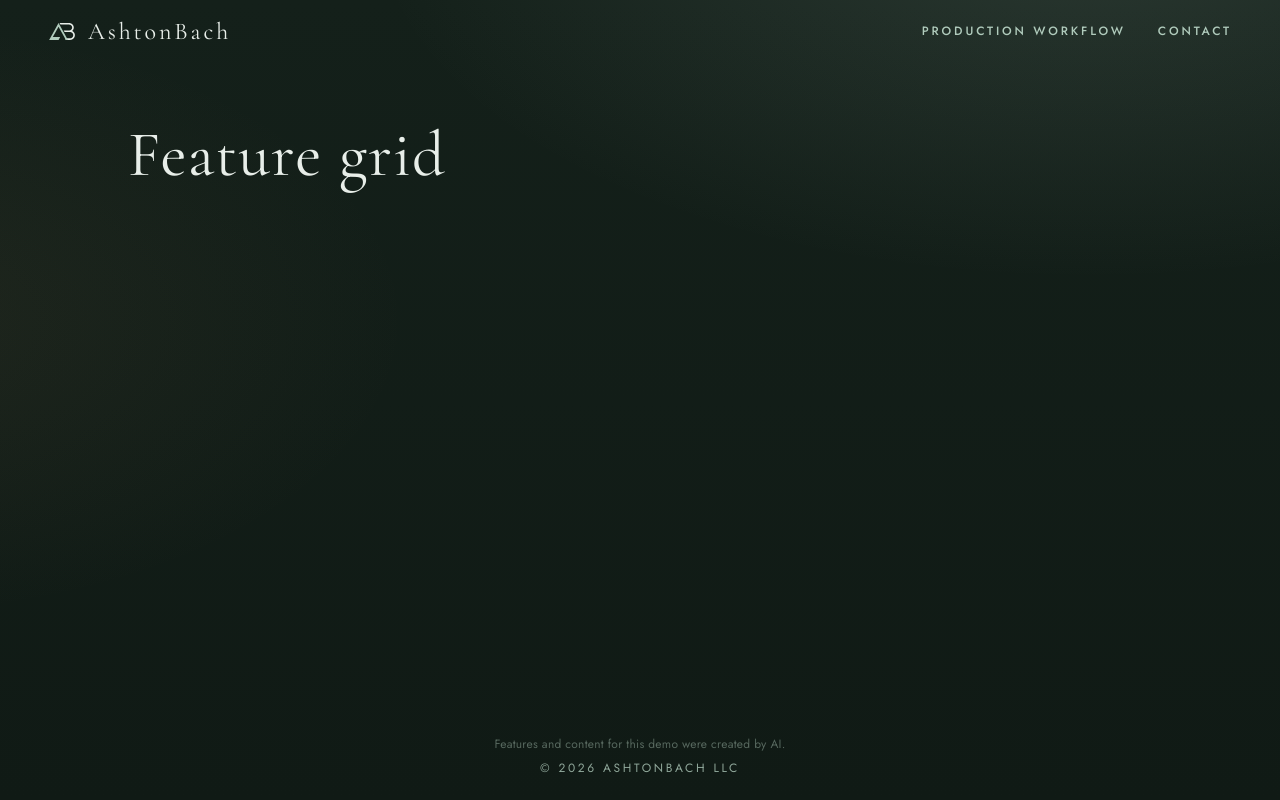
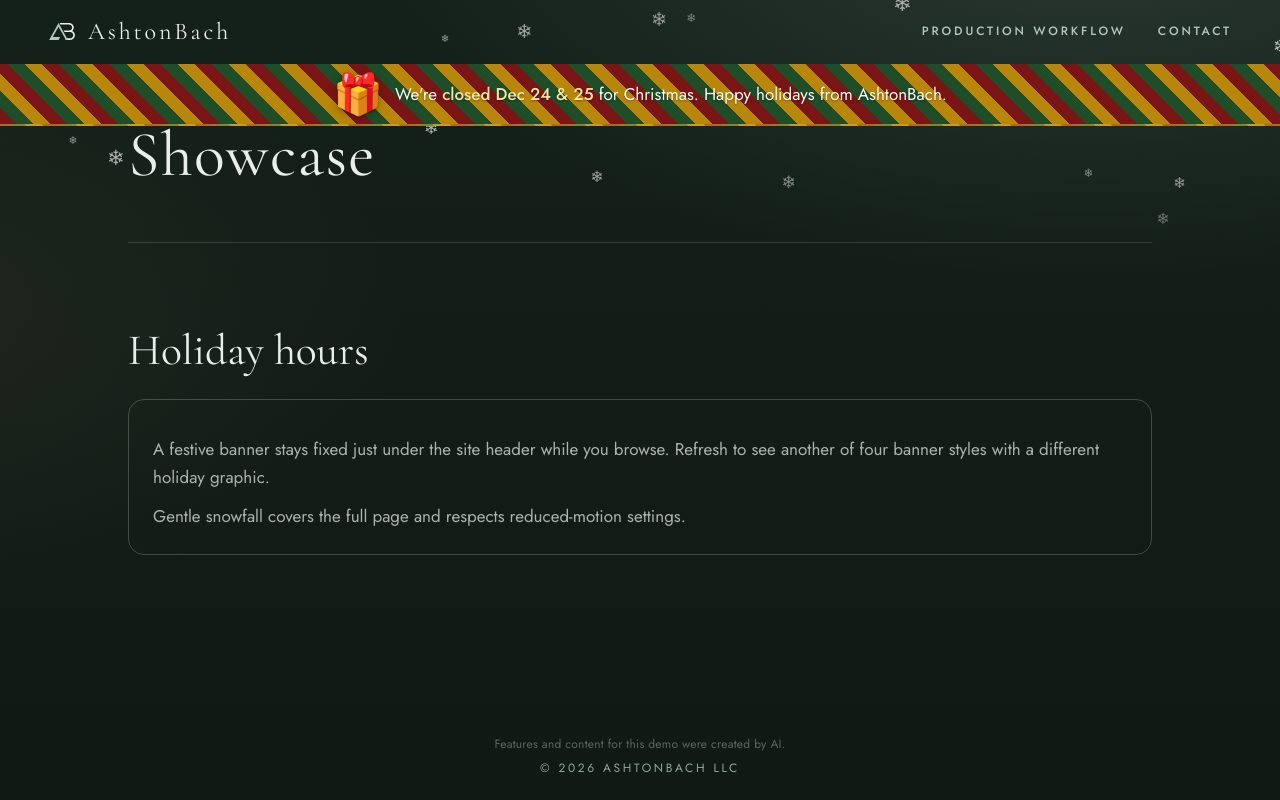
Before and after one commit to ashtonbach/agent-showcase, a Next.js app: page / in a window 1280 px wide. Built offline with nearby package versions, Linux system fonts and the light colour scheme.

Commit message:
Feature: Your request (Author: Alder)

```diff
--- a/app/lab/current.json
+++ b/app/lab/current.json
@@ -1 +1 @@
-{"slug":"feature-grid"}
+{"slug":"custom-1792469967"}
--- /dev/null
+++ b/app/lab/custom-1792469967/index.tsx
@@ -0,0 +1,89 @@
+"use client";
+import { useEffect, useState, type CSSProperties } from "react";
+
+const VARIATIONS = [
+  { emoji: "🎄", accent: "lab-v0" },
+  { emoji: "⭐", accent: "lab-v1" },
+  { emoji: "🎁", accent: "lab-v2" },
+  { emoji: "❄️", accent: "lab-v3" },
+];
+
+const css = `
+.lab-wrap{width:min(720px,100%);margin:8px auto 56px;padding-top:108px}
+.lab-banner{position:fixed;left:0;right:0;top:var(--header-h,64px);z-index:18;max-height:100px;display:flex;align-items:center;justify-content:center;padding:10px 16px;box-sizing:border-box;border-bottom:2px solid rgba(212,175,55,.55);pointer-events:none}
+.lab-v0{background:linear-gradient(90deg,#8b1a1a,#1a5c2e 50%,#8b6914)}
+.lab-v1{background:linear-gradient(135deg,#6d1212,#2d6b3a 40%,#c9a227 80%)}
+.lab-v2{background:repeating-linear-gradient(45deg,#7a1515,#7a1515 12px,#1e4d28 12px,#1e4d28 24px,#b8860b 24px,#b8860b 36px)}
+.lab-v3{background:linear-gradient(180deg,#9b2222,#246b38);border-top:3px solid #d4af37}
+.lab-banner-inner{display:flex;align-items:center;gap:12px;max-width:960px;color:#fffef5;text-align:center;font-family:var(--sans);font-size:clamp(14px,2.8vw,17px);line-height:1.35;text-shadow:0 1px 2px rgba(0,0,0,.35)}
+.lab-banner-art{font-size:clamp(28px,6vw,40px);line-height:1;filter:drop-shadow(0 2px 4px rgba(0,0,0,.25))}
+.lab-banner strong{color:#f5e6a8;font-weight:500}
+.lab-card{border:1px solid rgba(176,203,188,.28);border-radius:16px;padding:24px;color:var(--mist)}
+.lab-card p{margin-top:12px;color:var(--muted)}
+.lab-h2{font-family:var(--serif);font-weight:400;font-size:30px;color:var(--mist);margin-bottom:16px}
+.lab-snow{position:fixed;inset:0;z-index:12;pointer-events:none;overflow:hidden}
+.lab-flake{position:absolute;top:-8%;color:rgba(255,255,255,.85);font-size:var(--fs,14px);animation:lab-snow-fall var(--dur,12s) linear infinite;animation-delay:var(--del,0s);opacity:var(--op,.7)}
+@keyframes lab-snow-fall{to{transform:translateY(110vh) translateX(20px)}}
+@media (prefers-reduced-motion:reduce){.lab-flake{animation:none;opacity:.35}}
+@media (max-width:600px){.lab-wrap{padding-top:96px}.lab-banner{padding:8px 12px}}
+`;
+
+export default function Lab() {
+  const [variant, setVariant] = useState(0);
+  const [flakes, setFlakes] = useState<{ l: number; fs: number; dur: number; del: number; op: number }[]>([]);
+
+  useEffect(() => {
+    setVariant(Math.floor(Math.random() * 4));
+    setFlakes(
+      Array.from({ length: 28 }, () => ({
+        l: Math.random() * 100,
+        fs: 10 + Math.random() * 14,
+        dur: 8 + Math.random() * 10,
+        del: Math.random() * 8,
+        op: 0.45 + Math.random() * 0.45,
+      }))
+    );
+  }, []);
+
+  const v = VARIATIONS[variant];
+  return (
+    <section data-lab="custom-1792469967" aria-labelledby="lab-holiday-h2" className="lab-wrap">
+      <h2 id="lab-holiday-h2" className="lab-h2">Holiday hours</h2>
+      <div className={`lab-banner ${v.accent}`} aria-live="polite">
+        <div className="lab-banner-inner">
+          <span className="lab-banner-art" aria-hidden="true">{v.emoji}</span>
+          <p>
+            We&apos;re <strong>closed Dec 24 &amp; 25</strong> for Christmas. Happy holidays from AshtonBach.
+          </p>
+        </div>
+      </div>
+      <div className="lab-snow" aria-hidden="true">
+        {flakes.map((f, i) => (
+          <span
+            key={i}
+            className="lab-flake"
+            style={
+              {
+                left: `${f.l}%`,
+                "--fs": `${f.fs}px`,
+                "--dur": `${f.dur}s`,
+                "--del": `${f.del}s`,
+                "--op": f.op,
+              } as CSSProperties
+            }
+          >
+            ❄
+          </span>
+        ))}
+      </div>
+      <div className="lab-card">
+        <p>
+          A festive banner stays fixed just under the site header while you browse. Refresh to see another
+          of four banner styles with a different holiday graphic.
+        </p>
+        <p>Gentle snowfall covers the full page and respects reduced-motion settings.</p>
+      </div>
+      <style>{css}</style>
+    </section>
+  );
+}
--- a/app/page.tsx
+++ b/app/page.tsx
@@ -1,3 +1,4 @@
+import Lab from "./lab/custom-1792469967";
 import { readDemoKey, demoTitle } from "./demo-name";
 const demoKey = readDemoKey();
 const demoName = demoTitle();
@@ -5,7 +6,7 @@ export default function Page() {
   return (
     <div className="page-stack">
       <h1 className="demo-title" data-i18n={demoKey}>{demoName}</h1>
-      {/* lab:slot */}
+      <Lab /> {/* lab:slot */}
     </div>
   );
 }
```
